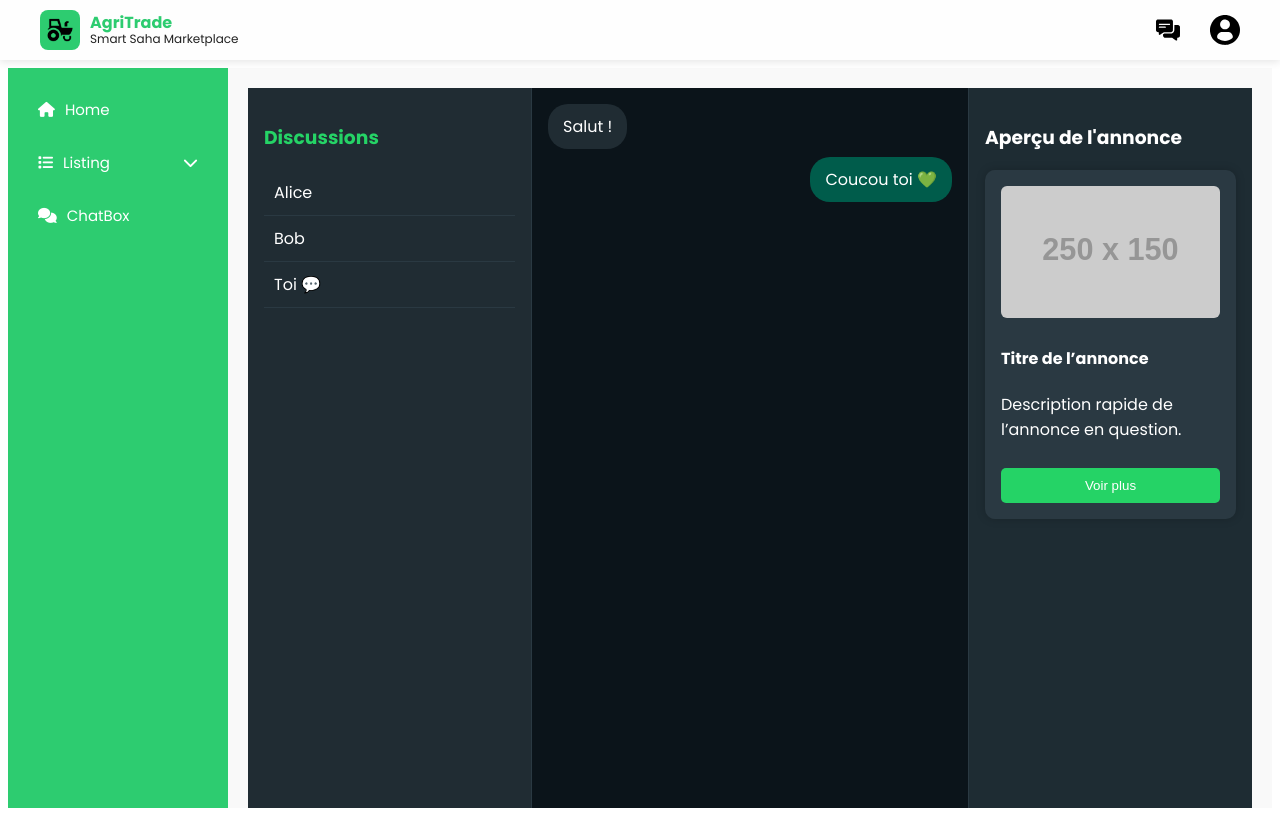
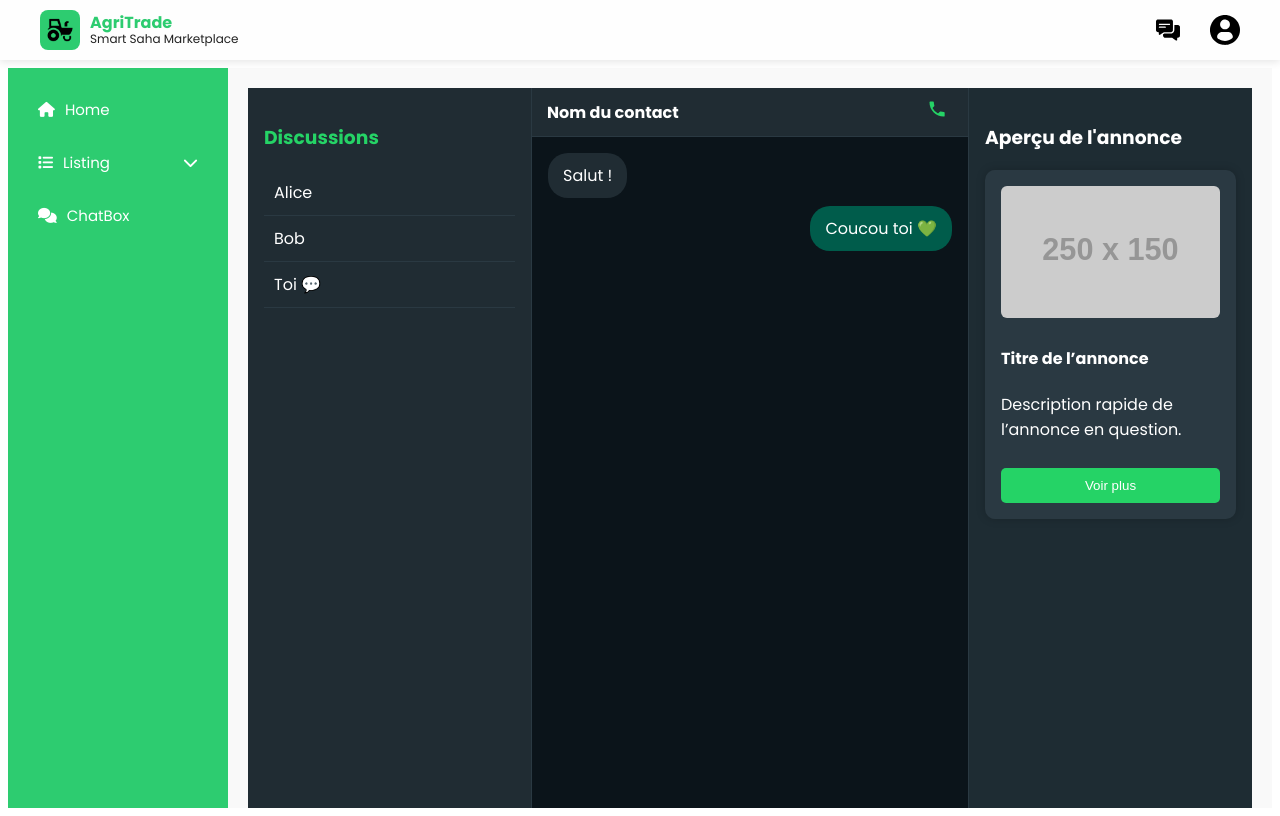
Before and after one commit to Ivontsoa-Gracia/marketplace-frontend, a Vue app: page /profil/enchere/chat in a window 1280 px wide. Built offline with nearby package versions, Linux system fonts and the light colour scheme.

Commit message:
Update PChat.vue

```diff
--- a/src/components/pages/marketplace/enchere/PChat.vue
+++ b/src/components/pages/marketplace/enchere/PChat.vue
@@ -3,6 +3,20 @@
       <MSidebar />
 
       <div class="chat">
+        <!-- Barre d'en-tête avec option call -->
+        <div class="chat-header">
+          <div class="contact-info">
+            <span>Nom du contact</span>
+          </div>
+          <div class="actions">
+            <button class="call-btn" title="Appel vocal">
+              <svg xmlns="http://www.w3.org/2000/svg" width="20" height="20" fill="#25d366" viewBox="0 0 24 24">
+                <path d="M6.62 10.79a15.05 15.05 0 0 0 6.59 6.59l2.2-2.2a1 1 0 0 1 1.11-.21 11.72 11.72 0 0 0 3.68.59 1 1 0 0 1 1 1V20a1 1 0 0 1-1 1A17 17 0 0 1 3 4a1 1 0 0 1 1-1h3.22a1 1 0 0 1 1 1 11.72 11.72 0 0 0 .59 3.68 1 1 0 0 1-.21 1.11z"/>
+              </svg>
+            </button>
+          </div>
+        </div>
+
         <div class="messages">
           <MessageBubble
             v-for="(msg, i) in messages"
@@ -43,11 +57,12 @@
   </script>
 
   <style scoped>
+  /* Disposition générale sans scroll */
   .layout {
     display: flex;
     height: 100vh;
     background-color: #111b21;
-    overflow: hidden;
+    overflow: hidden; /* empêche le scroll global */
   }
 
   /* Sidebar */
@@ -63,24 +78,43 @@
     flex: 1;
     display: flex;
     flex-direction: column;
-    justify-content: space-between;
     background-color: #0b141a;
     border-left: 1px solid #2a3942;
     border-right: 1px solid #2a3942;
   }
 
+  /* 🆕 En-tête de chat */
+  .chat-header {
+    display: flex;
+    justify-content: space-between;
+    align-items: center;
+    background-color: #202c33;
+    padding: 10px 15px;
+    border-bottom: 1px solid #2a3942;
+  }
+  .contact-info span {
+    font-weight: bold;
+    color: white;
+  }
+  .actions .call-btn {
+    background: none;
+    border: none;
+    cursor: pointer;
+  }
+
+  /* Messages */
   .messages {
     flex: 1;
     padding: 1rem;
     overflow-y: auto;
   }
 
+  /* Barre d'envoi */
   .input-bar {
     display: flex;
     background-color: #202c33;
     padding: 10px;
   }
-
   .input-bar input {
     flex: 1;
     padding: 10px;
@@ -89,7 +123,6 @@
     color: white;
     border-radius: 5px;
   }
-
   .input-bar button {
     margin-left: 10px;
     background-color: #25d366;
```
